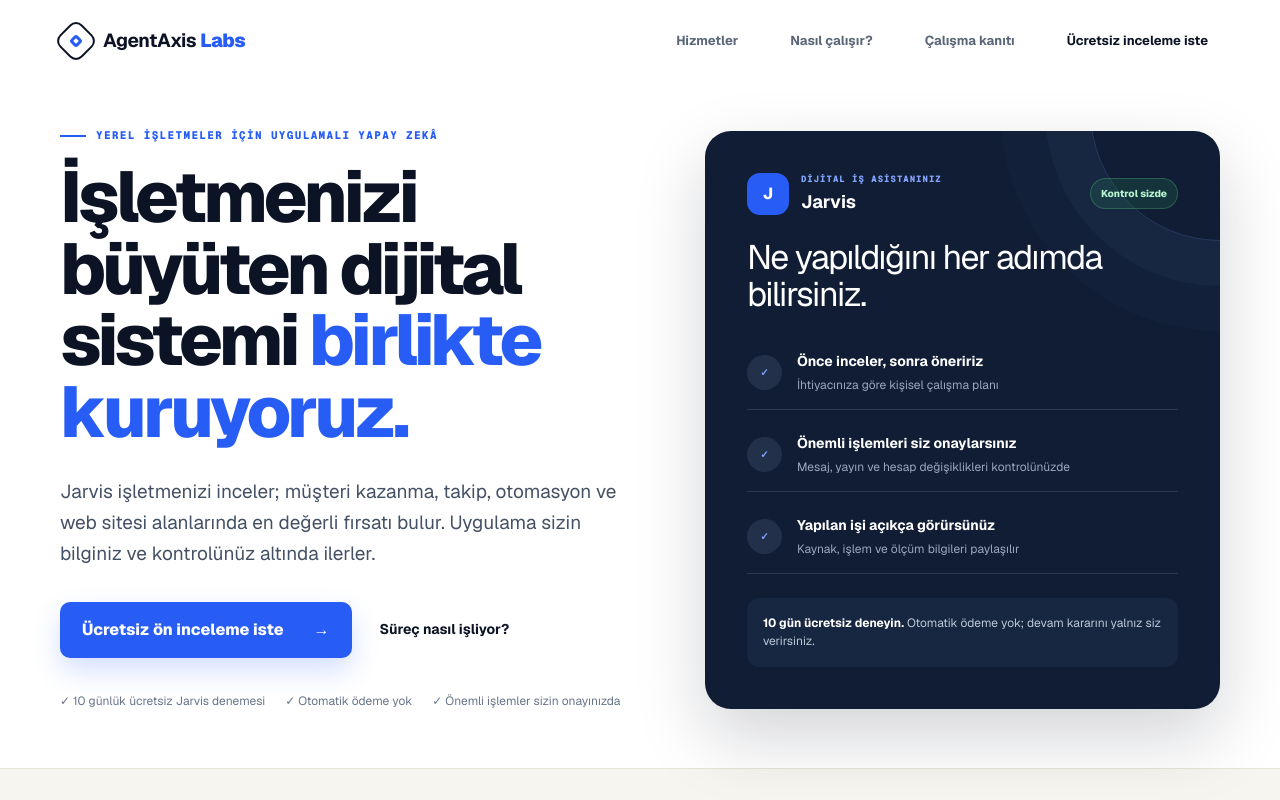
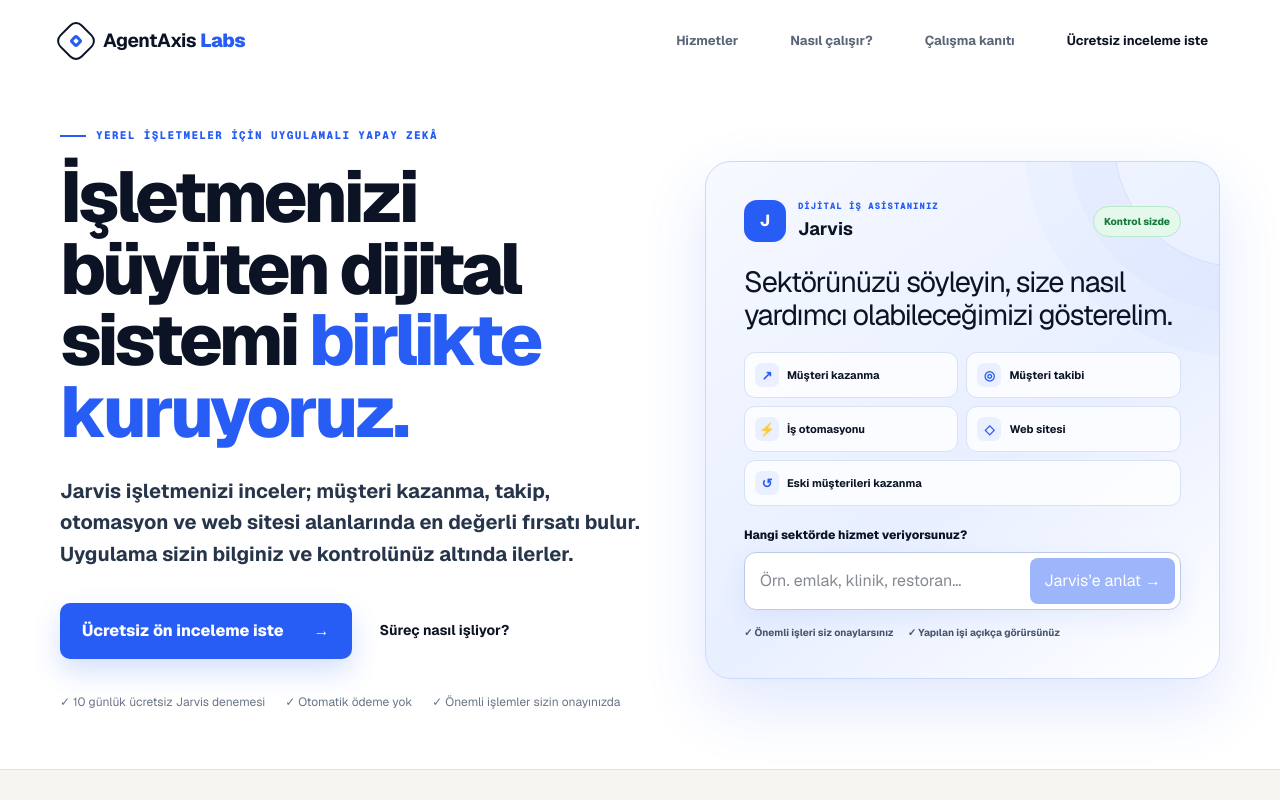
Before and after one commit to umutisbilen35-create/agentaxis-site, a Next.js app: page / in a window 1280 px wide. Built offline with nearby package versions, Linux system fonts and the light colour scheme.

Commit message:
Make homepage Jarvis panel interactive

```diff
--- a/app/NeedFinder.tsx
+++ b/app/NeedFinder.tsx
@@ -1,6 +1,6 @@
 "use client";
 
-import { useMemo, useState } from "react";
+import { useEffect, useMemo, useState } from "react";
 
 type NeedId = "visibility" | "follow" | "automation" | "website" | "reactivation";
 type ChatItem = { role: "jarvis" | "user"; text: string };
@@ -38,7 +38,7 @@
   return "Bu konuda doğrulanmış işletme verisi olmadan kesin konuşmam doğru olmaz. Sorunuzu ön görüşme notuna ekleyebilirim; analiz tamamlandığında kanıta dayalı cevap ve uygun hizmet seçenekleri sunulur.";
 }
 
-export default function NeedFinder() {
+export default function NeedFinder({ initialBusiness = "" }: { initialBusiness?: string }) {
   const [business, setBusiness] = useState("");
   const [website, setWebsite] = useState("");
   const [selected, setSelected] = useState<NeedId[]>([]);
@@ -48,6 +48,10 @@
   const [chat, setChat] = useState<ChatItem[]>([
     { role: "jarvis", text: "Merhaba, ben Jarvis. İşletmenizin ihtiyaçlarını anlamanıza, en değerli fırsatı seçmenize ve uygulanabilir bir çalışma planı oluşturmanıza yardımcı olan dijital iş asistanıyım." },
   ]);
+
+  useEffect(() => {
+    if (initialBusiness.trim() && !started) setBusiness(initialBusiness.trim());
+  }, [initialBusiness, started]);
 
   const services = useMemo(
     () => Array.from(new Set(selected.flatMap((need) => serviceMap[need]))),
--- a/app/globals.css
+++ b/app/globals.css
@@ -41,29 +41,32 @@
 .hero { min-height:580px; display:grid; grid-template-columns:1.06fr .94fr; gap:64px; align-items:center; padding-block:48px 58px; }
 h1 { font-size:clamp(49px,5.6vw,75px); line-height:1; letter-spacing:-3.8px; margin:0; max-width:760px; font-weight:710; }
 h1 em { color:var(--blue); font-style:normal; }
-.lead { color:#445064; max-width:680px; font-size:19px; line-height:1.65; margin:28px 0 32px; }
+.lead { color:#27354b; max-width:680px; font-size:20px; line-height:1.58; font-weight:620; margin:28px 0 32px; }
 .heroActions { display:flex; gap:28px; align-items:center; }
 .primary { display:inline-flex; align-items:center; justify-content:center; gap:30px; background:var(--blue); color:white; padding:16px 22px; border-radius:10px; font-weight:720; border:0; box-shadow:0 12px 28px rgba(39,93,245,.2); transition:.2s; }
 .primary:hover { background:var(--blue-dark); transform:translateY(-1px); }
 .trustRow { display:flex; gap:20px; flex-wrap:wrap; color:#687488; font-size:12px; margin-top:34px; }
-.heroPanel { border-radius:26px; background:var(--navy); color:#fff; padding:42px; box-shadow:0 28px 70px rgba(11,19,36,.18); position:relative; overflow:hidden; }
-.heroPanel:after { content:""; position:absolute; width:260px; height:260px; border-radius:50%; border:1px solid rgba(132,165,255,.2); right:-130px; top:-150px; box-shadow:0 0 0 45px rgba(132,165,255,.04),0 0 0 90px rgba(132,165,255,.025); }
+.heroPanel { border:1px solid #cbd8ff; border-radius:26px; background:linear-gradient(145deg,#f7f9ff 0%,#e8efff 58%,#fff 100%); color:var(--ink); padding:38px; box-shadow:0 26px 65px rgba(39,93,245,.14); position:relative; overflow:hidden; }
+.heroPanel:after { content:""; position:absolute; width:250px; height:250px; border-radius:50%; border:1px solid rgba(39,93,245,.12); right:-145px; top:-145px; box-shadow:0 0 0 45px rgba(39,93,245,.025),0 0 0 90px rgba(39,93,245,.018); }
 .heroPanel>p { color:#84a5ff; font:750 10px var(--font-geist-mono); letter-spacing:1.4px; margin:0 0 12px; }
 .jarvisBadge { display:flex; align-items:center; gap:12px; margin-bottom:24px; position:relative; z-index:1; }
 .jarvisBadge>span { width:42px; height:42px; display:grid; place-items:center; border-radius:13px; background:var(--blue); color:#fff; font-weight:800; }
 .jarvisBadge small,.jarvisBadge strong { display:block; }
-.jarvisBadge small { color:#84a5ff; font:750 9px var(--font-geist-mono); letter-spacing:1px; margin-bottom:3px; }
+.jarvisBadge small { color:var(--blue); font:750 9px var(--font-geist-mono); letter-spacing:1px; margin-bottom:3px; }
 .jarvisBadge strong { font-size:18px; }
-.jarvisBadge i { margin-left:auto; color:#b7f5ce; background:rgba(52,211,110,.12); border:1px solid rgba(91,224,143,.25); border-radius:999px; padding:7px 10px; font-size:10px; font-weight:750; font-style:normal; }
-.heroPanel h2 { font-size:34px; line-height:1.1; letter-spacing:-1.5px; margin:0 0 22px; max-width:390px; }
-.heroPanel ul { list-style:none; padding:0; margin:0; display:grid; gap:8px; position:relative; z-index:1; }
-.heroPanel li { display:flex; gap:15px; align-items:center; border-bottom:1px solid #2b3a54; padding:15px 0; }
-.heroPanel li>span { width:35px; height:35px; display:grid; place-items:center; border-radius:50%; background:#22304a; color:#84a5ff; font:700 10px var(--font-geist-mono); flex:0 0 auto; }
-.heroPanel li b,.heroPanel li small { display:block; }
-.heroPanel li b { font-size:14px; margin-bottom:4px; }
-.heroPanel li small { color:#9ba8bc; font-size:12px; }
-.panelNote { margin-top:24px; padding:16px; border-radius:12px; background:#172741; color:#bdc8d8; font-size:12px; line-height:1.55; }
-.panelNote strong { color:#fff; }
+.jarvisBadge i { margin-left:auto; color:#157a3d; background:#e5f8ec; border:1px solid #b9e8ca; border-radius:999px; padding:7px 10px; font-size:10px; font-weight:750; font-style:normal; }
+.heroPanel h2 { font-size:29px; line-height:1.14; letter-spacing:-1.2px; margin:0 0 20px; max-width:430px; position:relative; z-index:1; }
+.jarvisServices { display:grid; grid-template-columns:1fr 1fr; gap:8px; position:relative; z-index:1; }
+.jarvisServices>span { display:flex; align-items:center; gap:8px; background:rgba(255,255,255,.8); border:1px solid #d8e1f6; border-radius:11px; padding:10px; font-size:11px; font-weight:700; }
+.jarvisServices>span:last-child { grid-column:1/-1; }
+.jarvisServices i { width:24px; height:24px; display:grid; place-items:center; border-radius:7px; background:var(--sky); color:var(--blue); font-size:13px; font-style:normal; }
+.heroJarvisForm { margin-top:20px; position:relative; z-index:1; }
+.heroJarvisForm label { display:block; font-size:12px; font-weight:750; margin-bottom:8px; }
+.heroJarvisForm>div { display:flex; padding:5px; background:#fff; border:1px solid #bdcae4; border-radius:12px; box-shadow:0 8px 24px rgba(39,93,245,.08); }
+.heroJarvisForm input { min-width:0; flex:1; border:0; padding:11px 10px; outline:none; font:inherit; background:transparent; }
+.heroJarvisForm button { border:0; border-radius:8px; background:var(--blue); color:#fff; padding:0 14px; font:700 11px inherit; cursor:pointer; white-space:nowrap; }
+.heroJarvisForm button:disabled { opacity:.45; cursor:not-allowed; }
+.panelControls { display:flex; gap:14px; flex-wrap:wrap; margin-top:15px; color:#46546a; font-size:10px; font-weight:700; }
 
 .homeServices { background:var(--cream); border-block:1px solid #e8e3d7; padding:44px 0 40px; }
 .homeServicesHead { display:flex; align-items:end; justify-content:space-between; gap:30px; margin-bottom:25px; }
@@ -242,6 +245,10 @@
   .trustRow { display:grid; gap:9px; }
   .heroPanel { padding:30px 22px; }
   .heroPanel h2 { font-size:29px; }
+  .jarvisServices { grid-template-columns:1fr; }
+  .jarvisServices>span:last-child { grid-column:auto; }
+  .heroJarvisForm>div { align-items:stretch; flex-direction:column; }
+  .heroJarvisForm button { min-height:42px; }
   .homeServicesHead { align-items:flex-start; flex-direction:column; }
   .homeServiceGrid { grid-template-columns:1fr; }
   .homeServiceGrid button:last-child { grid-column:auto; }
--- a/app/page.tsx
+++ b/app/page.tsx
@@ -62,9 +62,16 @@
 
 export default function Home() {
   const [activeTab, setActiveTab] = useState<TabId>("anasayfa");
+  const [sector, setSector] = useState("");
 
   function tabAc(tab: TabId) {
     setActiveTab(tab);
+  }
+
+  function sektoruJarviseGonder(event: React.FormEvent) {
+    event.preventDefault();
+    if (!sector.trim()) return;
+    setActiveTab("iletisim");
   }
 
   return (
@@ -104,13 +111,15 @@
 
         <aside className="heroPanel" aria-label="Jarvis güven ve kontrol özeti">
           <div className="jarvisBadge"><span>J</span><div><small>DİJİTAL İŞ ASİSTANINIZ</small><strong>Jarvis</strong></div><i>Kontrol sizde</i></div>
-          <h2>Ne yapıldığını her adımda bilirsiniz.</h2>
-          <ul>
-            <li><span>✓</span><div><b>Önce inceler, sonra öneririz</b><small>İhtiyacınıza göre kişisel çalışma planı</small></div></li>
-            <li><span>✓</span><div><b>Önemli işlemleri siz onaylarsınız</b><small>Mesaj, yayın ve hesap değişiklikleri kontrolünüzde</small></div></li>
-            <li><span>✓</span><div><b>Yapılan işi açıkça görürsünüz</b><small>Kaynak, işlem ve ölçüm bilgileri paylaşılır</small></div></li>
-          </ul>
-          <div className="panelNote"><strong>10 gün ücretsiz deneyin.</strong> Otomatik ödeme yok; devam kararını yalnız siz verirsiniz.</div>
+          <h2>Sektörünüzü söyleyin, size nasıl yardımcı olabileceğimizi gösterelim.</h2>
+          <div className="jarvisServices" aria-label="Jarvis hizmetleri">
+            {services.map((service) => <span key={service.no}><i>{service.icon}</i>{service.title}</span>)}
+          </div>
+          <form className="heroJarvisForm" onSubmit={sektoruJarviseGonder}>
+            <label htmlFor="sector">Hangi sektörde hizmet veriyorsunuz?</label>
+            <div><input id="sector" value={sector} onChange={(event) => setSector(event.target.value)} placeholder="Örn. emlak, klinik, restoran…" /><button type="submit" disabled={!sector.trim()}>Jarvis’e anlat <span>→</span></button></div>
+          </form>
+          <div className="panelControls"><span>✓ Önemli işleri siz onaylarsınız</span><span>✓ Yapılan işi açıkça görürsünüz</span></div>
         </aside>
       </div>
 
@@ -199,7 +208,7 @@
             ))}
           </div>
         </div>
-        <NeedFinder />
+        <NeedFinder initialBusiness={sector} />
       </div>
       <footer className="shell compactFooter">
         <span>© 2026 AgentAxis Labs</span><a href="mailto:umutisbilen35@gmail.com">umutisbilen35@gmail.com</a><a href="/gizlilik">Gizlilik</a><a href="/kullanim-kosullari">Kullanım koşulları</a>
```
Also changed, not shown: 1 other file (tests, documents, lock files or other folders).
